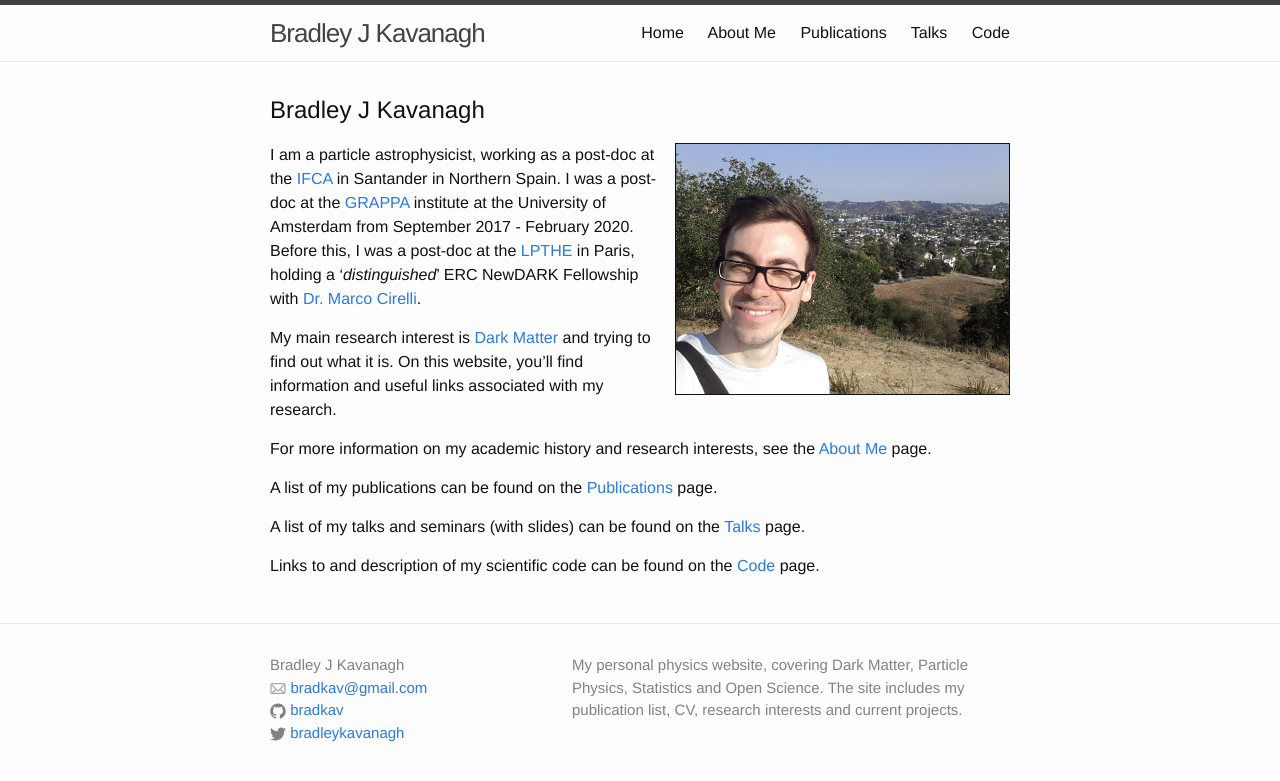
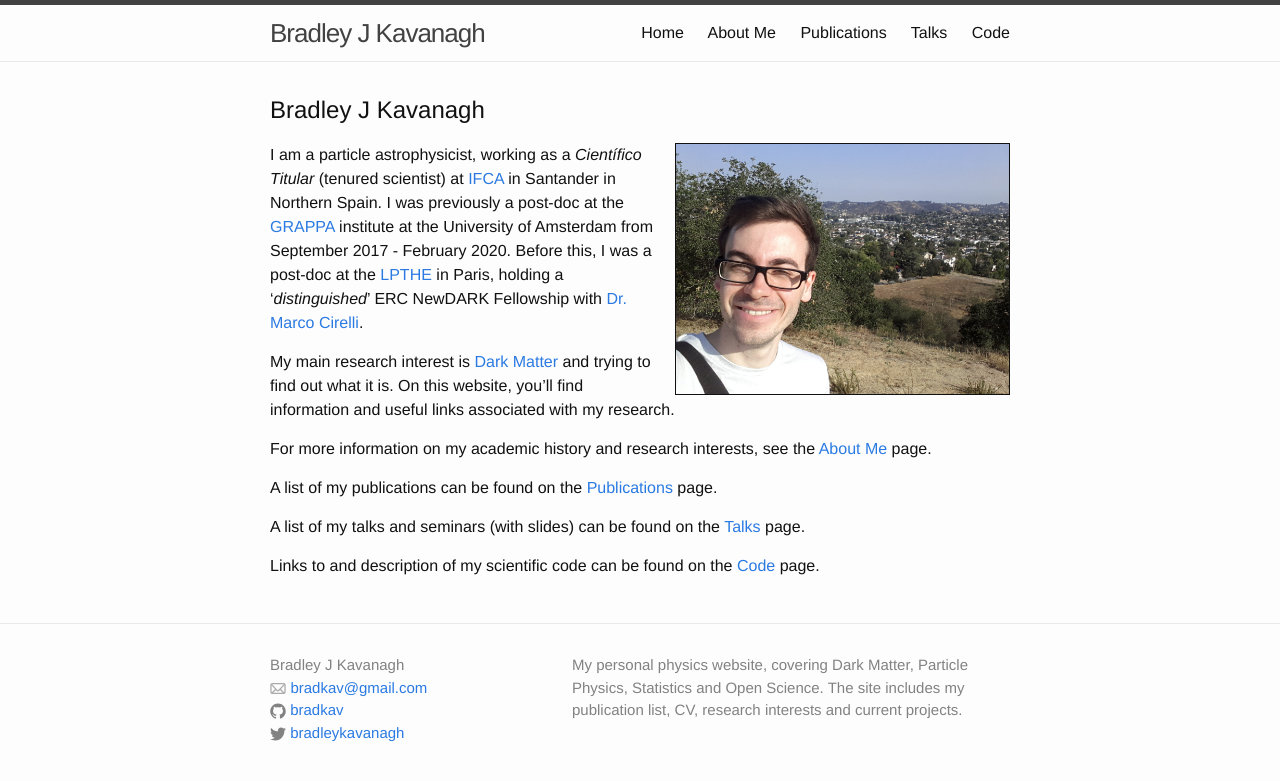
Before and after one commit to bradkav/bradkav.github.io, a Jekyll site: the page built from index.md, in a window 1280 px wide. Shown: the top 781 px of the page. Built offline with Jekyll 4.4.1, drawn with Linux system fonts in a browser that asks for light colours.

Commit message:
Updated index

```diff
--- a/index.md
+++ b/index.md
@@ -10,7 +10,7 @@ weight: 1
 
 <img src="/assets/Me.jpg" height="250px" border="1px" style="float: right; margin-left: 15px;">
 
-I am a particle astrophysicist, working as a post-doc at the [IFCA](https://ifca.unican.es/en-us#) in Santander in Northern Spain. I was a post-doc at the [GRAPPA](https://iop.fnwi.uva.nl/grappa/) institute at the University of Amsterdam from September 2017 - February 2020. Before this, I was a post-doc at the [LPTHE](http://www.lpthe.jussieu.fr) in Paris, holding a '*distinguished*' ERC NewDARK Fellowship with [Dr. Marco Cirelli](http://www.marcocirelli.net).
+I am a particle astrophysicist, working as a *Científico Titular* (tenured scientist) at [IFCA](https://ifca.unican.es/en-us#) in Santander in Northern Spain. I was previously a post-doc at the [GRAPPA](https://iop.fnwi.uva.nl/grappa/) institute at the University of Amsterdam from September 2017 - February 2020. Before this, I was a post-doc at the [LPTHE](http://www.lpthe.jussieu.fr) in Paris, holding a '*distinguished*' ERC NewDARK Fellowship with [Dr. Marco Cirelli](http://www.marcocirelli.net).
 
 My main research interest is [Dark Matter](https://en.wikipedia.org/wiki/Dark_matter) and trying to find out what it is. On this website, you'll find information and useful links associated with my research.
 
```
